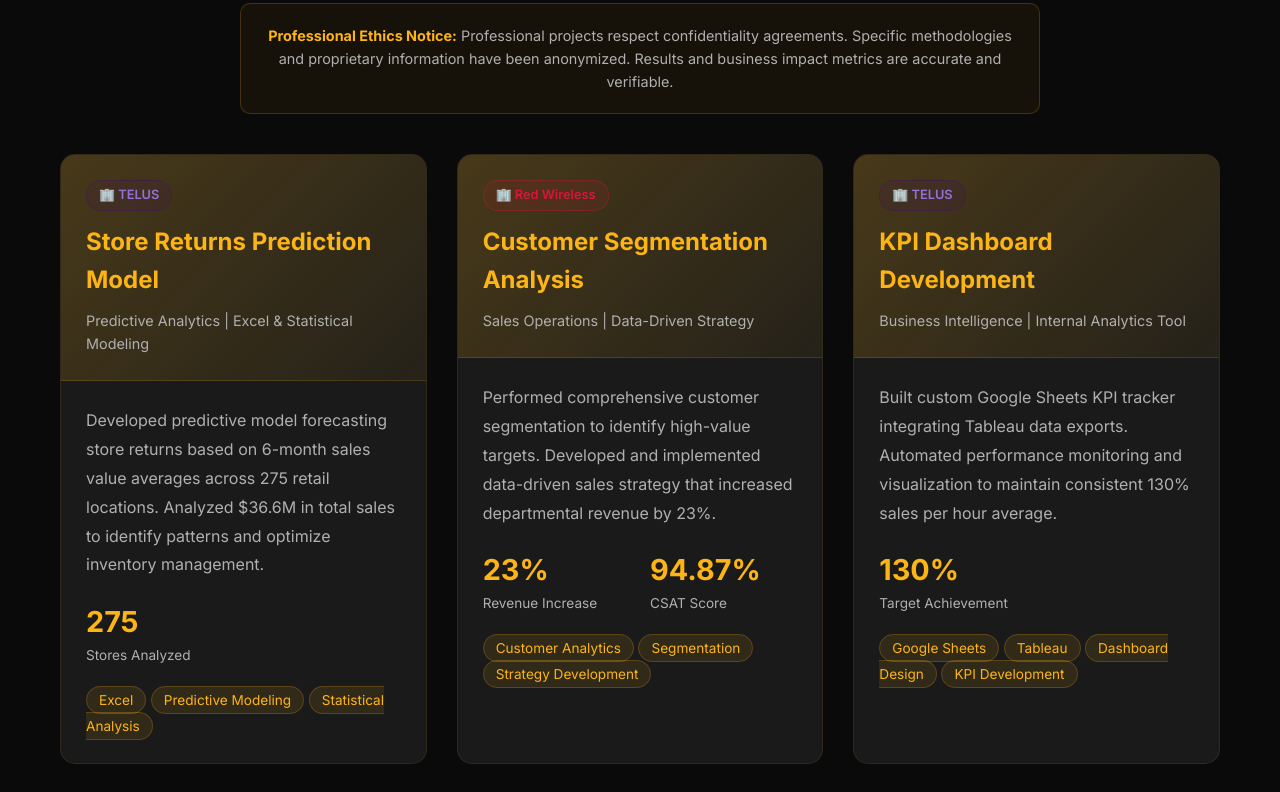
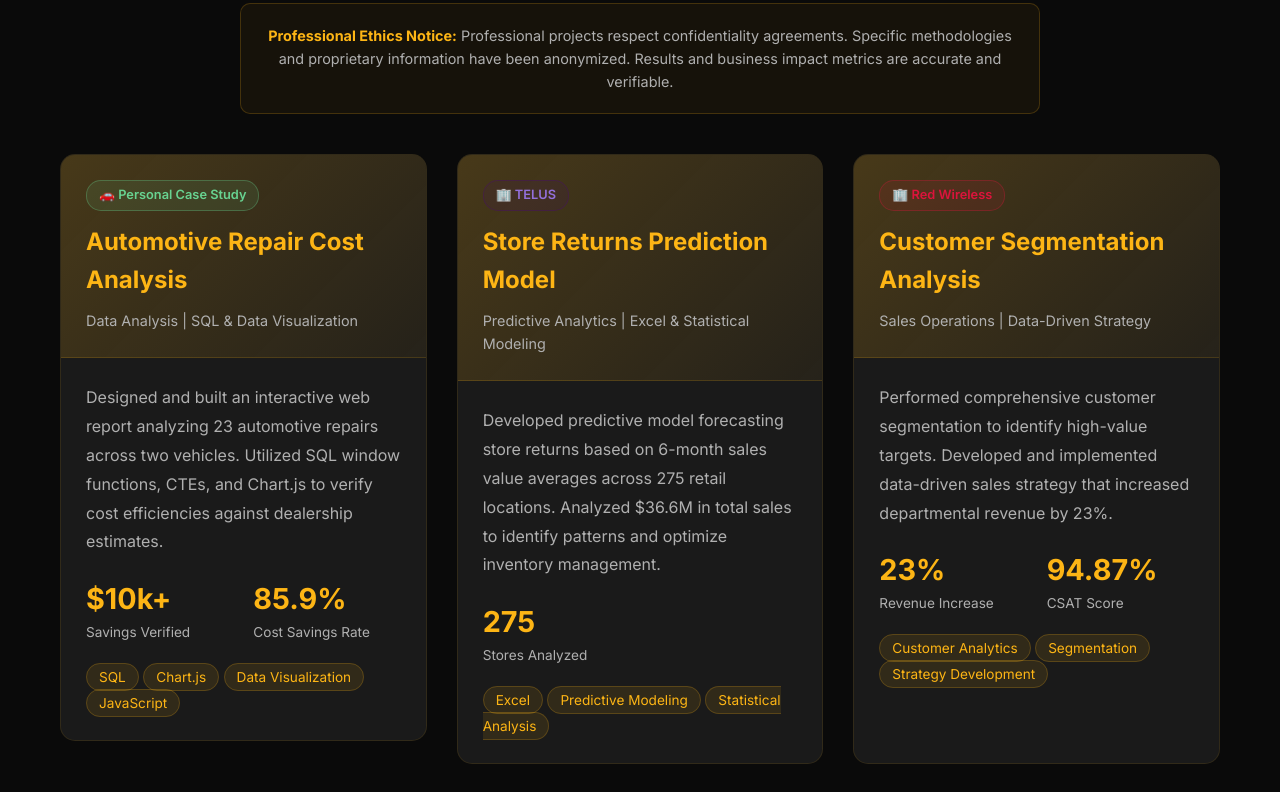
Before and after one commit to ToniCiobanu/Portfolio, a plain HTML site: page index.html in a window 1280 px wide. Shown: the part 3431-4223 px from the top of the page. Drawn offline with Linux system fonts and the light colour scheme.

Commit message:
Add Automotive Repair Cost Analysis project card
Added a new project card for Automotive Repair Cost Analysis, detailing the project description, metrics, and skills used.

```diff
--- a/index.html
+++ b/index.html
@@ -827,7 +827,44 @@
                 </div>
 
                 <div class="projects-grid">
+                    <!-- Car Repair -->
+                    <a href="repair-analysis.html"
+                       target="_blank"
+                       class="project-card-link">
 
+                        <div class="project-card fade-in">
+                            <div class="project-header">
+                                <div style="display: inline-block; background: rgba(104, 211, 145, 0.1); border: 1px solid rgba(104, 211, 145, 0.3); padding: 4px 12px; border-radius: 15px; margin-bottom: 12px; font-size: 0.8em; color: #68d391; font-weight: 600;">
+                                    🚗 Personal Case Study
+                                </div>
+
+                                <h3>Automotive Repair Cost Analysis</h3>
+                                <div class="project-type">Data Analysis | SQL & Data Visualization</div>
+                            </div>
+                            <div class="project-body">
+                                <p>Designed and built an interactive web report analyzing 23 automotive repairs across two vehicles. Utilized SQL window functions, CTEs, and Chart.js to verify cost efficiencies against dealership estimates.</p>
+
+                                <div class="project-metrics">
+                                    <div class="metric">
+                                        <div class="metric-value">$10k+</div>
+                                        <div class="metric-label">Savings Verified</div>
+                                    </div>
+                                    <div class="metric">
+                                        <div class="metric-value">85.9%</div>
+                                        <div class="metric-label">Cost Savings Rate</div>
+                                    </div>
+                                </div>
+
+                                <div class="skills">
+                                    <span class="skill-tag">SQL</span>
+                                    <span class="skill-tag">Chart.js</span>
+                                    <span class="skill-tag">Data Visualization</span>
+                                    <span class="skill-tag">JavaScript</span>
+                                </div>
+                            </div>
+                        </div>
+
+                    </a>
                     <!-- Store Returns -->
                     <div class="project-card fade-in">
                         <div class="project-header">
```
